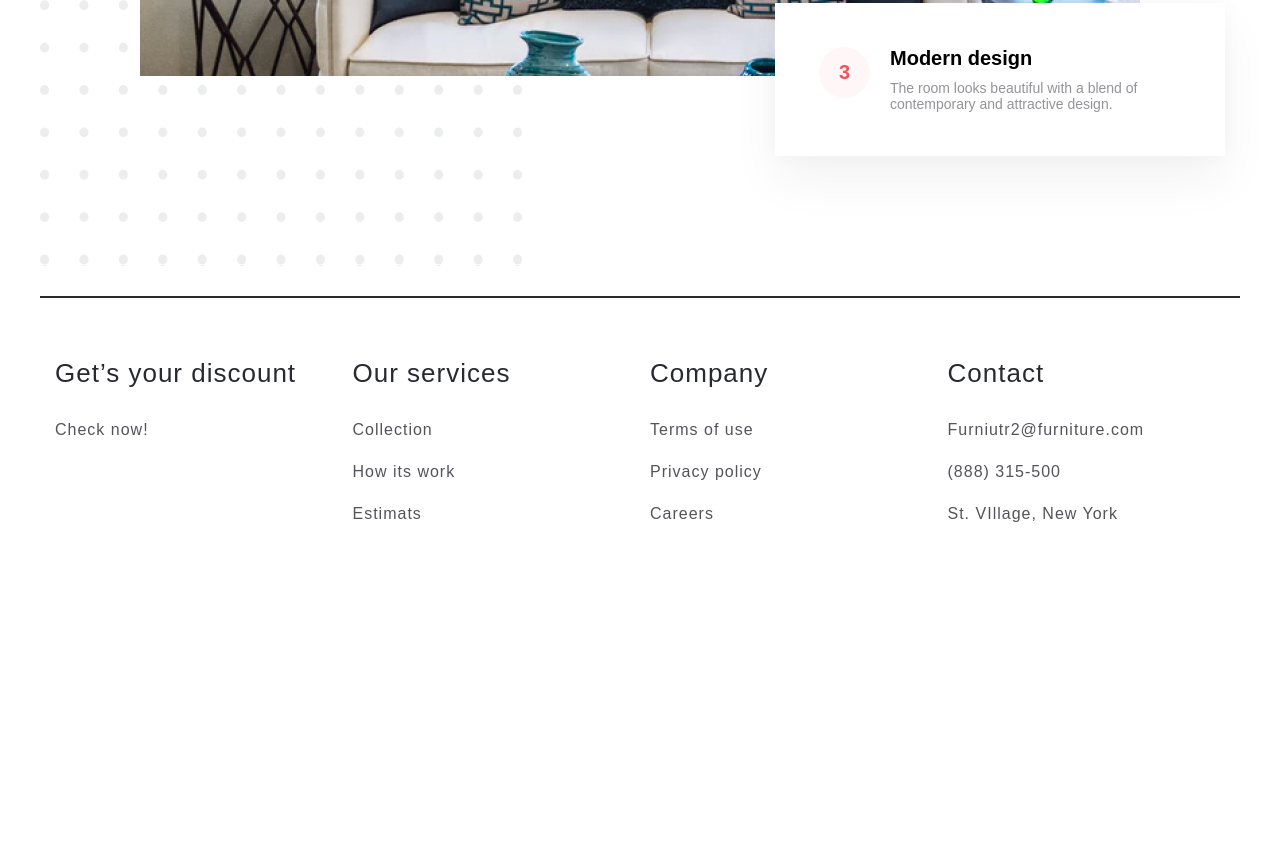
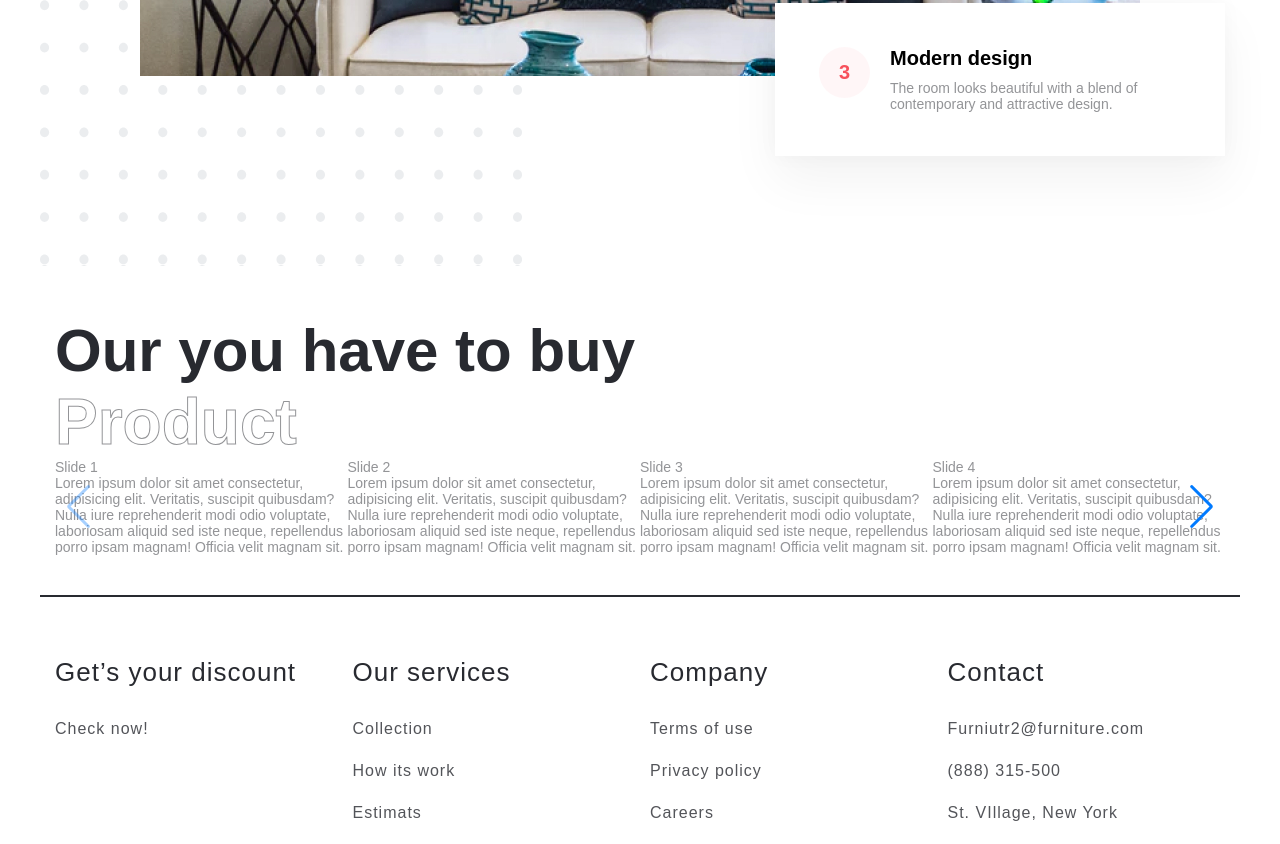
Before and after one commit to andreyk1n/furniture, a plain HTML site: page index.html in a window 1280 px wide. Shown: the part 2479-3323 px from the top of the page. Before the commit the page ends 3024 px from the top, so only its background shows below. Drawn offline with Linux system fonts and the light colour scheme.

Commit message:
start slider section

```diff
--- a/index.html
+++ b/index.html
@@ -14,7 +14,7 @@
   <meta name="msapplication-TileColor" content="#da532c">
   <meta name="theme-color" content="#ffffff">
   <link rel="stylesheet" href="css/main.min.css">
-  <!-- <link rel="stylesheet" href="./swiper.min.css"> -->
+  <link rel="stylesheet" href="css/swiper.min.css">
 </head>
 
 <body>
@@ -121,6 +121,26 @@
     </div>
   </section>
 
+  <section class="section slider">
+    <div class="slider__container">
+      <h2 class="slider__title title">Our you have to buy<br><span class="transparent">Product</span></h2>
+      <div class="swiper swiper-container">
+        <div class="swiper-wrapper">
+            <div class="swiper-slide">Slide 1<br>Lorem ipsum dolor sit amet consectetur, adipisicing elit. Veritatis, suscipit quibusdam? Nulla iure reprehenderit modi odio voluptate, laboriosam aliquid sed iste neque, repellendus porro ipsam magnam! Officia velit magnam sit.</div>
+            <div class="swiper-slide">Slide 2<br>Lorem ipsum dolor sit amet consectetur, adipisicing elit. Veritatis, suscipit quibusdam? Nulla iure reprehenderit modi odio voluptate, laboriosam aliquid sed iste neque, repellendus porro ipsam magnam! Officia velit magnam sit.</div>
+            <div class="swiper-slide">Slide 3<br>Lorem ipsum dolor sit amet consectetur, adipisicing elit. Veritatis, suscipit quibusdam? Nulla iure reprehenderit modi odio voluptate, laboriosam aliquid sed iste neque, repellendus porro ipsam magnam! Officia velit magnam sit.</div>
+            <div class="swiper-slide">Slide 4<br>Lorem ipsum dolor sit amet consectetur, adipisicing elit. Veritatis, suscipit quibusdam? Nulla iure reprehenderit modi odio voluptate, laboriosam aliquid sed iste neque, repellendus porro ipsam magnam! Officia velit magnam sit.</div>
+            <div class="swiper-slide">Slide 5<br>Lorem ipsum dolor sit amet consectetur, adipisicing elit. Veritatis, suscipit quibusdam? Nulla iure reprehenderit modi odio voluptate, laboriosam aliquid sed iste neque, repellendus porro ipsam magnam! Officia velit magnam sit.</div>
+            <div class="swiper-slide">Slide 6<br>Lorem ipsum dolor sit amet consectetur, adipisicing elit. Veritatis, suscipit quibusdam? Nulla iure reprehenderit modi odio voluptate, laboriosam aliquid sed iste neque, repellendus porro ipsam magnam! Officia velit magnam sit.</div>
+            <div class="swiper-slide">Slide 7<br>Lorem ipsum dolor sit amet consectetur, adipisicing elit. Veritatis, suscipit quibusdam? Nulla iure reprehenderit modi odio voluptate, laboriosam aliquid sed iste neque, repellendus porro ipsam magnam! Officia velit magnam sit.</div>
+            <div class="swiper-slide">Slide 8<br>Lorem ipsum dolor sit amet consectetur, adipisicing elit. Veritatis, suscipit quibusdam? Nulla iure reprehenderit modi odio voluptate, laboriosam aliquid sed iste neque, repellendus porro ipsam magnam! Officia velit magnam sit.</div>
+        </div>
+        <div class="swiper-button-prev"></div>
+        <div class="swiper-button-next"></div>
+    </div>
+
+    </div>
+  </section>
 </div>
 
     <footer class="footer">
@@ -154,6 +174,17 @@
     <script src="js/functions/lazyImg.js" defer></script>
     <script type="module" src="js/app.js"></script>
 
+
+    <script src="js/functions/swiper.min.js" defer></script>
+    <script>
+      setTimeout(() => {
+        const script = document.createElement('script');
+        script.src = "js/functions/swiperInit.js";
+        document.body.appendChild(script);
+      }, 1000); // 1 секунда
+    </script>
+
+
     <script>
       window.addEventListener('load', () => {
         setTimeout(() => {
--- a/js/functions/swiperInit.js
+++ b/js/functions/swiperInit.js
@@ -9,15 +9,15 @@ const swiper = new Swiper('.swiper-container', {
 
     // Включає або відключає нескінченний цикл прокрутки
     // Можливі значення: true, false
-    // loop: false,
+    loop: false,
 
     // Кількість слайдів, які відображаються одночасно
     // Можливі значення: число або 'auto'
-    // slidesPerView: 1,
+    slidesPerView: 4,
 
     // Кількість слайдів, які прокручуються при одній взаємодії
     // Можливі значення: число або 'auto'
-    // slidesPerGroup: 1,
+    slidesPerGroup: 1,
 
     // Простір між слайдами в пікселях
     // Можливі значення: число
@@ -122,12 +122,12 @@ const swiper = new Swiper('.swiper-container', {
     /* ==================== Навігація ==================== */
 
     // Налаштування кнопок навігації
-    // navigation: {
-    //   nextEl: '.swiper-button-next', // CSS-селектор кнопки "наступний слайд"
-    //   prevEl: '.swiper-button-prev', // CSS-селектор кнопки "попередній слайд"
-    //   disabledClass: 'swiper-button-disabled', // Клас для неактивних кнопок
-    //   hiddenClass: 'swiper-button-hidden',     // Клас для прихованих кнопок
-    // },
+    navigation: {
+      nextEl: '.swiper-button-next', // CSS-селектор кнопки "наступний слайд"
+      prevEl: '.swiper-button-prev', // CSS-селектор кнопки "попередній слайд"
+      disabledClass: 'swiper-button-disabled', // Клас для неактивних кнопок
+      hiddenClass: 'swiper-button-hidden',     // Клас для прихованих кнопок
+    },
 
     /* ==================== Скроллбар ==================== */
 
@@ -192,7 +192,7 @@ const swiper = new Swiper('.swiper-container', {
 
     // Включає можливість перетягування слайдів мишею на ПК
     // Можливі значення: true, false
-    // allowTouchMove: true,
+    allowTouchMove: true,
 
     // Включає спостереження за змінами розміру контейнера та автоматичне оновлення слайдера
     // Можливі значення: true, false
```
